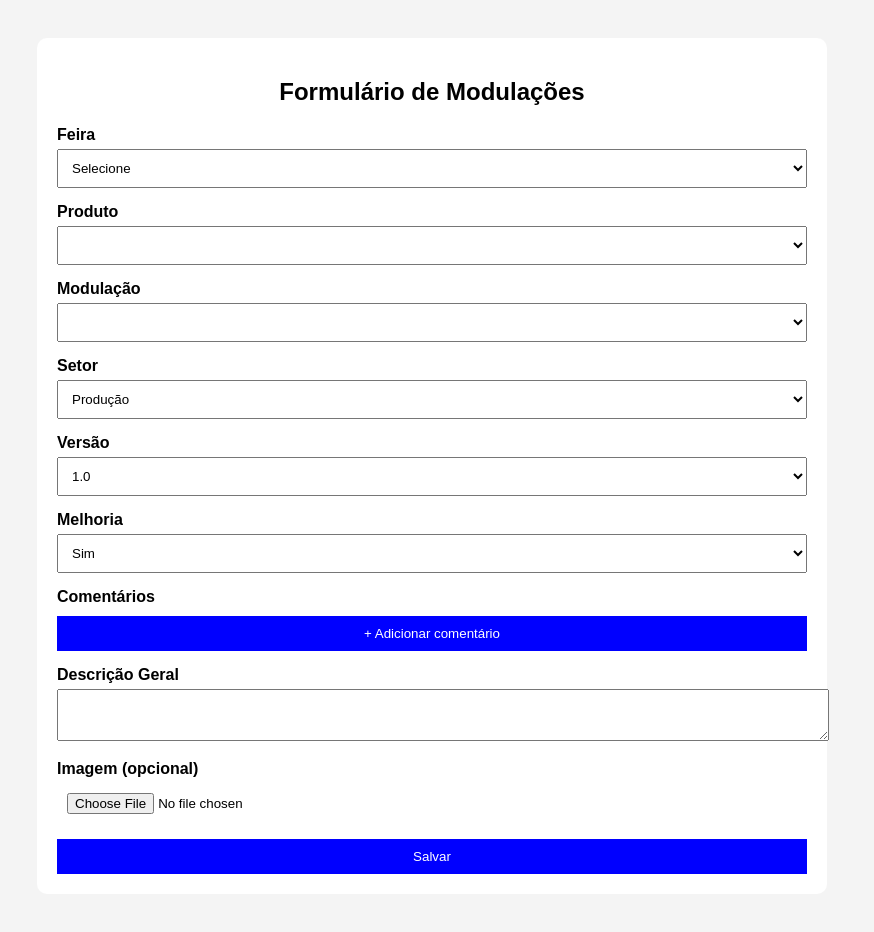
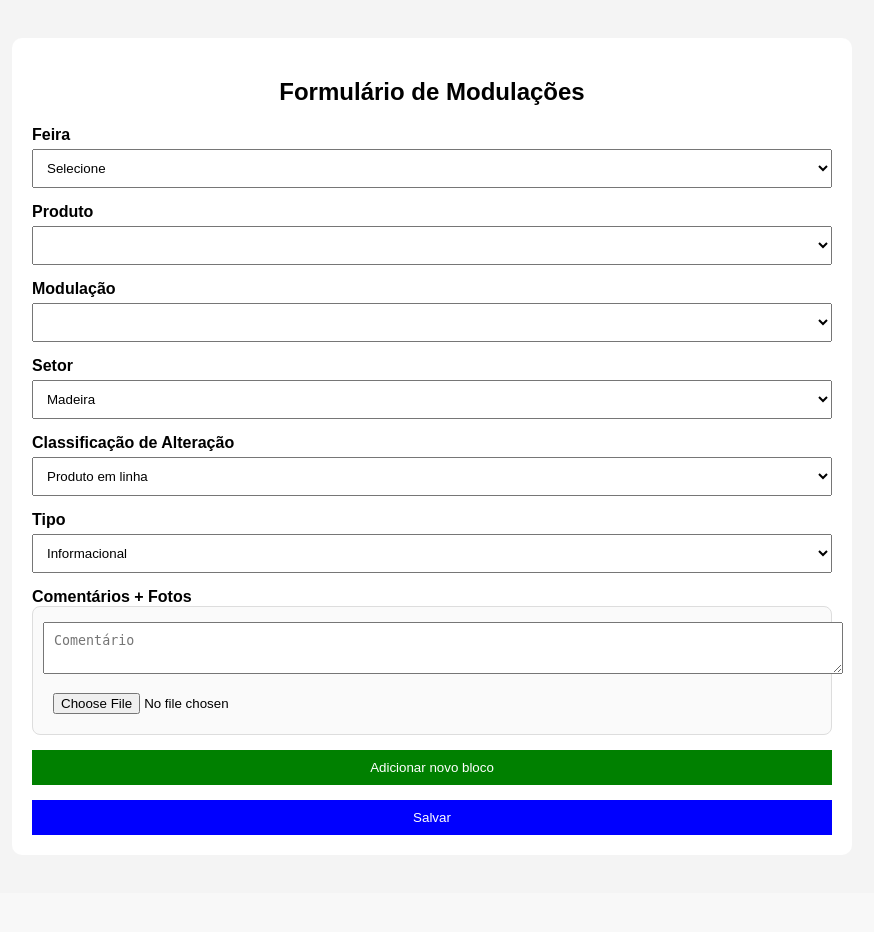
Before and after one commit to ra118480-coder/formulario-producao, a Flask app: page / in a window 1280 px wide. Shown: the whole page, without its empty margins (208-1082 px from the left). After the commit the page ends 835 px from the top, so only its background shows below. Run offline with Flask 3, Linux system fonts and the light colour scheme; data that the repository does not hold is empty.

Commit message:
Update index.html

```diff
--- a/templates/index.html
+++ b/templates/index.html
@@ -18,7 +18,7 @@
 }
 
 .container {
-            max-width: 750px;
+    max-width: 800px;
     margin: auto;
     background: white;
     padding: 20px;
@@ -43,6 +43,14 @@
     margin-top: 5px;
 }
 
+.bloco {
+    border: 1px solid #ddd;
+    padding: 10px;
+    margin-bottom: 10px;
+    border-radius: 8px;
+    background: #fafafa;
+}
+
 button {
     padding: 10px;
     width: 100%;
@@ -52,18 +60,9 @@
     cursor: pointer;
 }
 
-        .comentarios {
-            margin-top: 10px;
-        }
-
-        .comentario-item {
-            display: flex;
-            gap: 10px;
-            margin-bottom: 5px;
-        }
-
-        .comentario-item input {
-            flex: 1;
+.add {
+    background: green;
+    margin-top: 5px;
 }
 
 </style>
@@ -100,56 +99,46 @@
 <div class="campo">
 <label>Setor</label>
 <select id="setor">
-                <option>Produção</option>
-                <option>Engenharia</option>
-                <option>Qualidade</option>
-                <option>Comercial</option>
+
+<option>Madeira</option>
+<option>Espuma</option>
+<option>Tecido</option>
+
 </select>
 </div>
 
-        <!-- VERSÃO -->
+<!-- CLASSIFICAÇÃO -->
 <div class="campo">
-            <label>Versão</label>
-            <select id="versao">
-                <option>1.0</option>
-                <option>1.1</option>
-                <option>2.0</option>
-                <option>3.0</option>
+<label>Classificação de Alteração</label>
+<select id="classificacao">
+
+<option>Produto em linha</option>
+<option>Validação</option>
+
 </select>
 </div>
 
 <!-- MELHORIA -->
 <div class="campo">
-            <label>Melhoria</label>
+<label>Tipo</label>
 <select id="melhoria">
-                <option>Sim</option>
-                <option>Não</option>
+
+<option>Informacional</option>
+<option>Melhoria</option>
+
 </select>
 </div>
 
-        <!-- COMENTÁRIOS MÚLTIPLOS -->
+<!-- BLOCOS DINÂMICOS -->
 <div class="campo">
+<label>Comentários + Fotos</label>
 
-            <label>Comentários</label>
+<div id="blocos"></div>
 
-            <div id="comentarios" class="comentarios"></div>
-
-            <button type="button" onclick="adicionarComentario()">
-                + Adicionar comentário
+<button type="button" class="add" onclick="addBloco()">
+Adicionar novo bloco
 </button>
 
-        </div>
-
-        <!-- DESCRIÇÃO -->
-        <div class="campo">
-            <label>Descrição Geral</label>
-            <textarea id="descricao"></textarea>
-        </div>
-
-        <!-- FOTO -->
-        <div class="campo">
-            <label>Imagem (opcional)</label>
-            <input type="file" id="imagem" accept="image/*">
 </div>
 
 <button type="submit">Salvar</button>
@@ -158,24 +147,34 @@
 
 </div>
 
-<script src="/static/script.js"></script>
-
 <script>
 
-function adicionarComentario() {
+function addBloco() {
 
-    const div = document.getElementById("comentarios")
+const div = document.getElementById("blocos")
 
-    const input = document.createElement("input")
+const bloco = document.createElement("div")
 
-    input.type = "text"
+bloco.className = "bloco"
 
-    input.placeholder = "Digite um comentário"
+bloco.innerHTML = `
 
-    div.appendChild(input)
+<textarea placeholder="Comentário"></textarea>
+
+<input type="file" accept="image/*">
+
+`
+
+div.appendChild(bloco)
+
 }
 
+// adicionar primeiro bloco automático
+addBloco()
+
 </script>
+
+<script src="/static/script.js"></script>
 
 </body>
 
```
Lines whose indentation alone changed are shown as unchanged.
